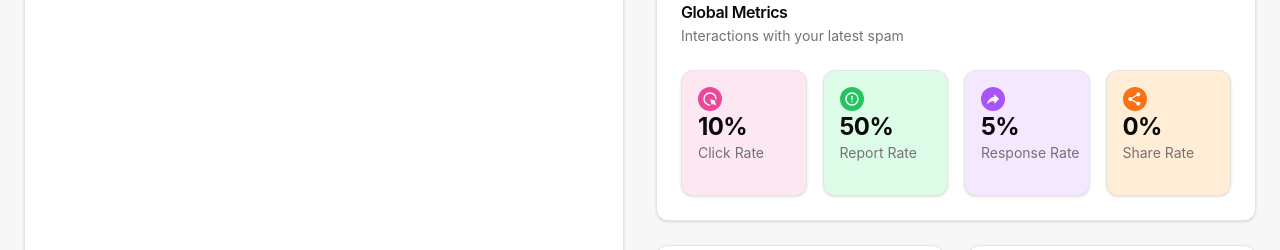
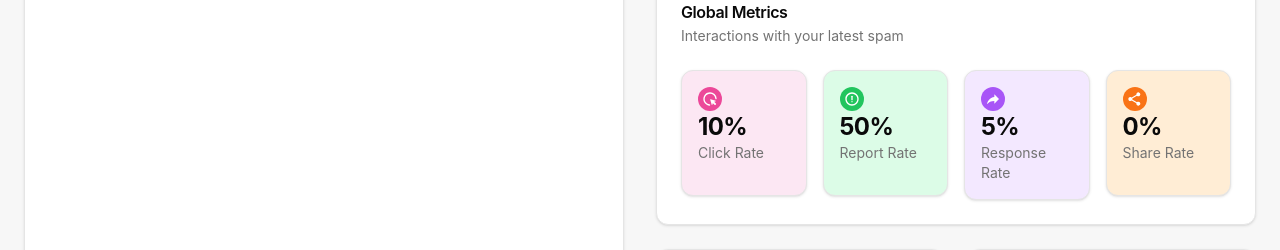
Before and after one commit to musubi-io/frontend, a React (Vite) app: page / in a window 1280 px wide. Shown: the part 519-769 px from the top of the page. Built offline with nearby package versions, Linux system fonts and the light colour scheme.

Commit message:
fit screen

```diff
--- a/src/App.tsx
+++ b/src/App.tsx
@@ -6,9 +6,9 @@ export const description = 'A collection of health charts.';
 
 export default function App() {
 	return (
-		<div className="flex flex-col min-h-screen">
+		<div className="flex flex-col h-screen">
 			<Header />
-			<div className="flex-1 overflow-auto w-full h-full">
+			<div className="flex-grow-1 overflow-auto w-full">
 				<MainBody />
 			</div>
 		</div>
--- a/src/components/Body.tsx
+++ b/src/components/Body.tsx
@@ -5,14 +5,14 @@ import { GlobalMetrics } from "./globalMetrics";
 
 export function MainBody() {
 	return (
-		<div className="mx-auto grid-cols-2 grid items-start justify-center gap-8 p-6">
+		<div className="h-full mx-auto grid-cols-2 grid items-start justify-center gap-8 p-6">
 			<div className="grid w-full h-full gap-6">
 				<ProgressCard />
 			</div>
-			<div className="grid w-full flex-1 gap-6">
+			<div className="grid w-full flex-1 gap-6 h-full">
 				<EmailGen />
 				<GlobalMetrics />
-				<div className="mx-auto grid-cols-2 grid gap-6">
+				<div className="mx-auto grid-cols-2 grid gap-6 w-full">
 					<ProgressCard />
 					<ProgressCard />
 				</div>
--- a/src/components/globalMetrics/globalClicks.tsx
+++ b/src/components/globalMetrics/globalClicks.tsx
@@ -3,7 +3,7 @@ import { MouseIcon } from "./globalMetricIcons";
 
 export function GlobalClicks() {
   return (
-    <Card className="bg-pink-100 aspect-square h-fit pt-4 pl-4">
+    <Card className="bg-pink-100 aspect-square h-fit p-4">
         <MouseIcon className="bg-pink-500 rounded-full text-white w-6 h-6 p-1" />
         <div>
           <CardTitle className="text-2xl font-bold">10%</CardTitle>
--- a/src/components/globalMetrics/globalReports.tsx
+++ b/src/components/globalMetrics/globalReports.tsx
@@ -3,7 +3,7 @@ import { ReportIcon } from "./globalMetricIcons";
 
 export function GlobalReports() {
   return (
-    <Card className="bg-green-100 aspect-square h-fit pt-4 pl-4">
+    <Card className="bg-green-100 aspect-square h-fit p-4">
         <ReportIcon className="bg-green-500 rounded-full text-white w-6 h-6 p-1" />
         <div>
           <CardTitle className="text-2xl font-bold">50%</CardTitle>
--- a/src/components/globalMetrics/globalResponses.tsx
+++ b/src/components/globalMetrics/globalResponses.tsx
@@ -3,7 +3,7 @@ import { ResponseIcon } from "./globalMetricIcons";
 
 export function GlobalResponses() {
   return (
-    <Card className="bg-purple-100 aspect-square h-fit pt-4 pl-4">
+    <Card className="bg-purple-100 aspect-square h-fit p-4">
         <ResponseIcon className="bg-purple-500 rounded-full text-white w-6 h-6 p-1" />
         <div>
           <CardTitle className="text-2xl font-bold">5%</CardTitle>
--- a/src/components/globalMetrics/globalShares.tsx
+++ b/src/components/globalMetrics/globalShares.tsx
@@ -3,7 +3,7 @@ import { ShareIcon } from "./globalMetricIcons";
 
 export function GlobalShares() {
   return (
-    <Card className="bg-orange-100 aspect-square h-fit pt-4 pl-4">
+    <Card className="bg-orange-100 aspect-square h-fit p-4">
         <ShareIcon className="bg-orange-500 rounded-full text-white w-6 h-6 p-1" />
         <div>
           <CardTitle className="text-2xl font-bold">0%</CardTitle>
--- a/src/index.css
+++ b/src/index.css
@@ -17,7 +17,7 @@
   -moz-osx-font-smoothing: grayscale;
 }
 
-body {
+#root, body {
   margin: 0;
   padding: 0;
   min-height: 100vh;
```
